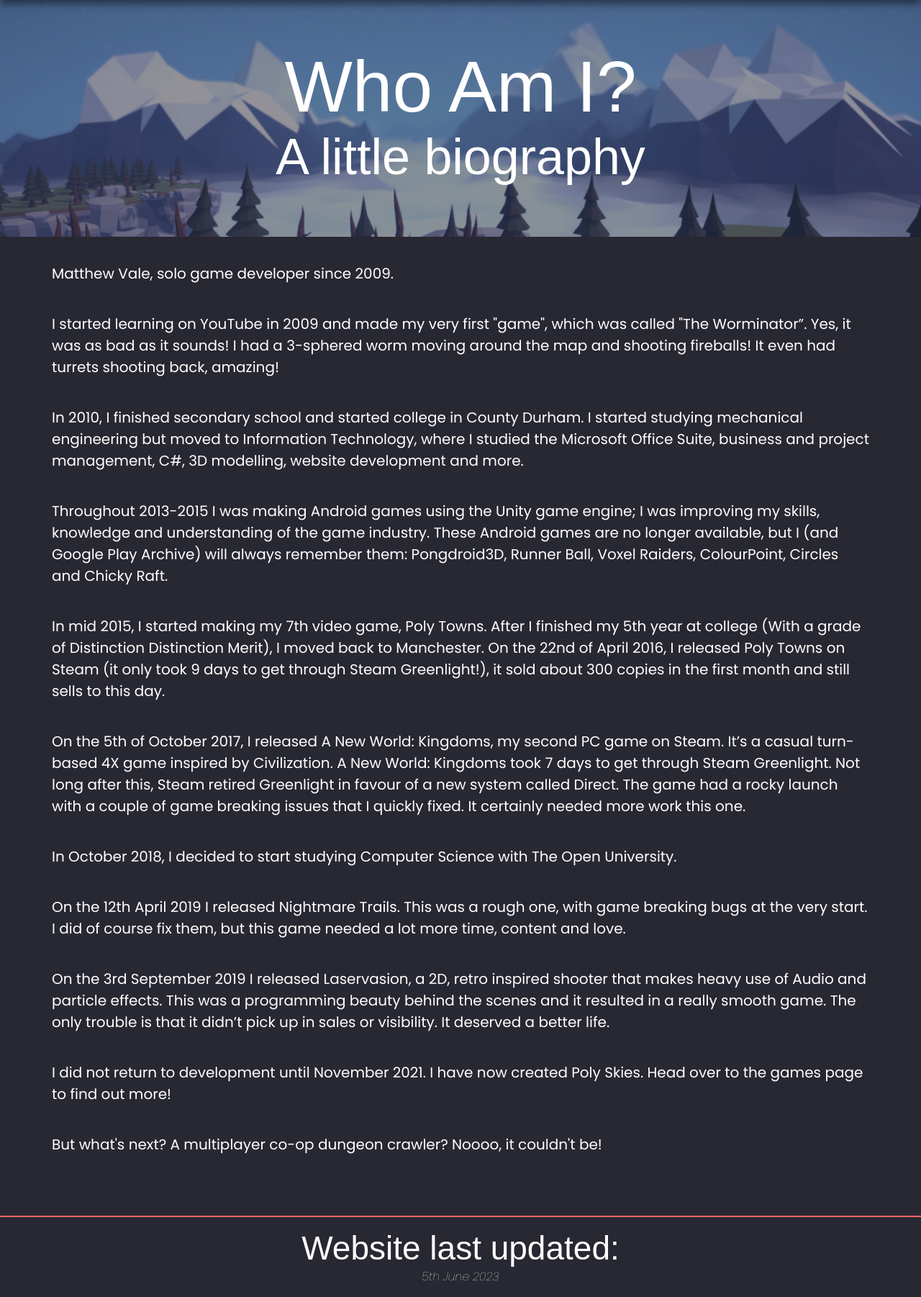
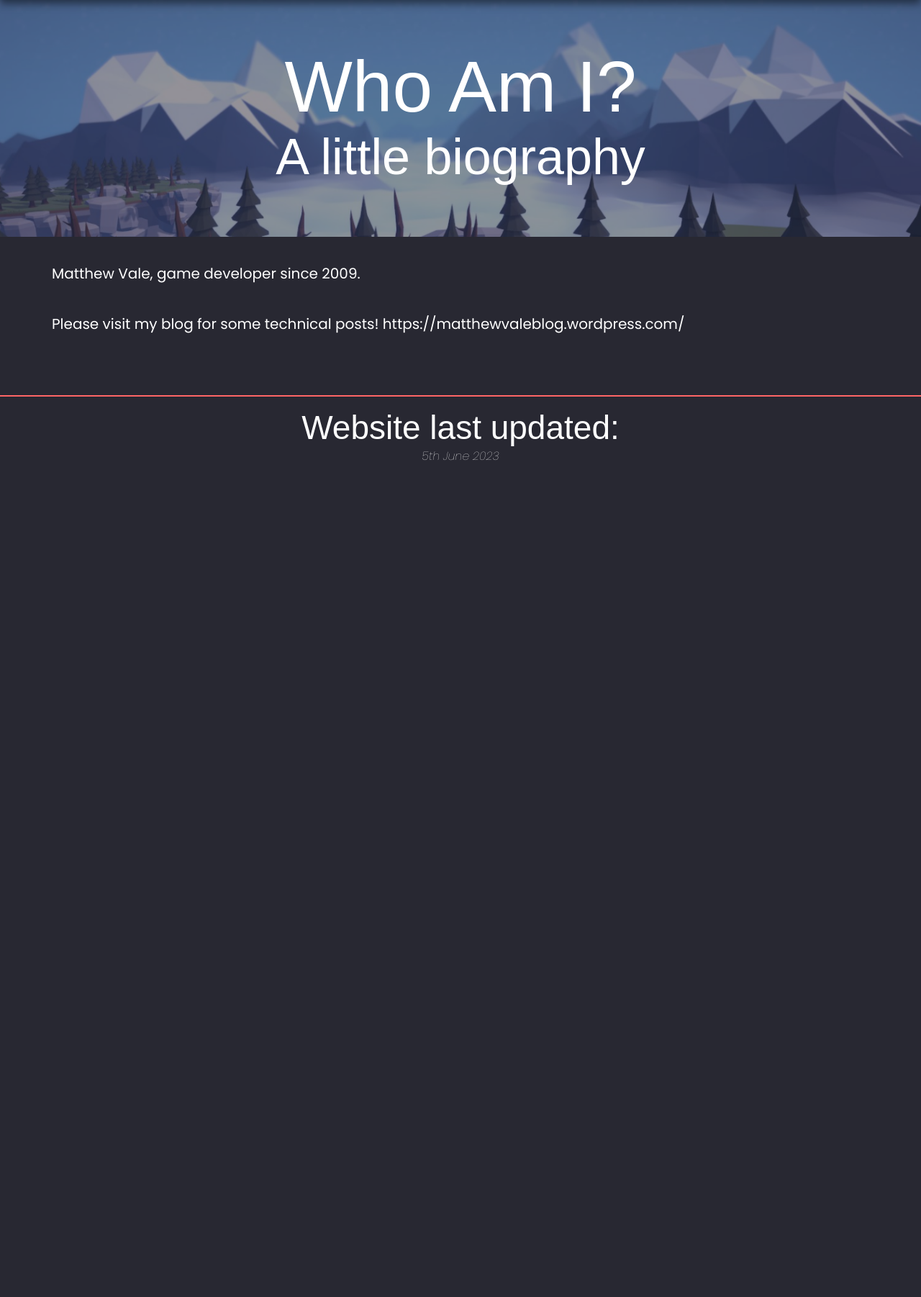
Before and after one commit to matthewvale/matthewvale-portfolio, a PHP site: page /who-am-i.php in a window 1280 px wide. Shown: the part 71-1873 px from the top of the page at 72% size. After the commit the page ends 711 px from the top, so only its background shows below. Run offline with PHP 8.4, Linux system fonts and the light colour scheme; some web fonts are replaced.

Commit message:
Changed title and bio

```diff
--- a/games.php
+++ b/games.php
@@ -9,7 +9,7 @@
         <img src="res\images\promos\promo_banner.jpg">
             <div class="box-promo-textarea">
                 <h1>Games
-                <span>The full collection of my games</span></h1>
+                <span>My released projects</span></h1>
             </div>
         </div>
         <!-- MAIN CONTENT -->
--- a/who-am-i.php
+++ b/who-am-i.php
@@ -14,17 +14,8 @@
         </div>
         <!-- MAIN CONTENT -->
         <div class="page-content-container">
-            <p>Matthew Vale, solo game developer since 2009.</p>
-            <p>I started learning on YouTube in 2009 and made my very first "game", which was called "The Worminator”. Yes, it was as bad as it sounds! I had a 3-sphered worm moving around the map and shooting fireballs! It even had turrets shooting back, amazing!</p>
-            <p>In 2010, I finished secondary school and started college in County Durham. I started studying mechanical engineering but moved to Information Technology, where I studied the Microsoft Office Suite, business and project management, C#, 3D modelling, website development and more.</p>
-            <p>Throughout 2013-2015 I was making Android games using the Unity game engine; I was improving my skills, knowledge and understanding of the game industry. These Android games are no longer available, but I (and Google Play Archive) will always remember them: Pongdroid3D, Runner Ball, Voxel Raiders, ColourPoint, Circles and Chicky Raft.</p>
-            <p>In mid 2015, I started making my 7th video game, Poly Towns. After I finished my 5th year at college (With a grade of Distinction Distinction Merit), I moved back to Manchester. On the 22nd of April 2016, I released Poly Towns on Steam (it only took 9 days to get through Steam Greenlight!), it sold about 300 copies in the first month and still sells to this day.</p>
-            <p>On the 5th of October 2017, I released A New World: Kingdoms, my second PC game on Steam. It’s a casual turn-based 4X game inspired by Civilization. A New World: Kingdoms took 7 days to get through Steam Greenlight. Not long after this, Steam retired Greenlight in favour of a new system called Direct. The game had a rocky launch with a couple of game breaking issues that I quickly fixed. It certainly needed more work this one.</p>
-            <p>In October 2018, I decided to start studying Computer Science with The Open University.</p>
-            <p>On the 12th April 2019 I released Nightmare Trails. This was a rough one, with game breaking bugs at the very start. I did of course fix them, but this game needed a lot more time, content and love.</p>
-            <p>On the 3rd September 2019 I released Laservasion, a 2D, retro inspired shooter that makes heavy use of Audio and particle effects. This was a programming beauty behind the scenes and it resulted in a really smooth game. The only trouble is that it didn’t pick up in sales or visibility. It deserved a better life.</p>
-            <p>I did not return to development until November 2021. I have now created Poly Skies. Head over to the games page to find out more!</p>
-            <p>But what's next? A multiplayer co-op dungeon crawler? Noooo, it couldn't be!</p>
+            <p>Matthew Vale, game developer since 2009.</p>
+            <p>Please visit my blog for some technical posts! https://matthewvaleblog.wordpress.com/</p>
         </div>
     </body>
     <!-- FOOTER -->
```
